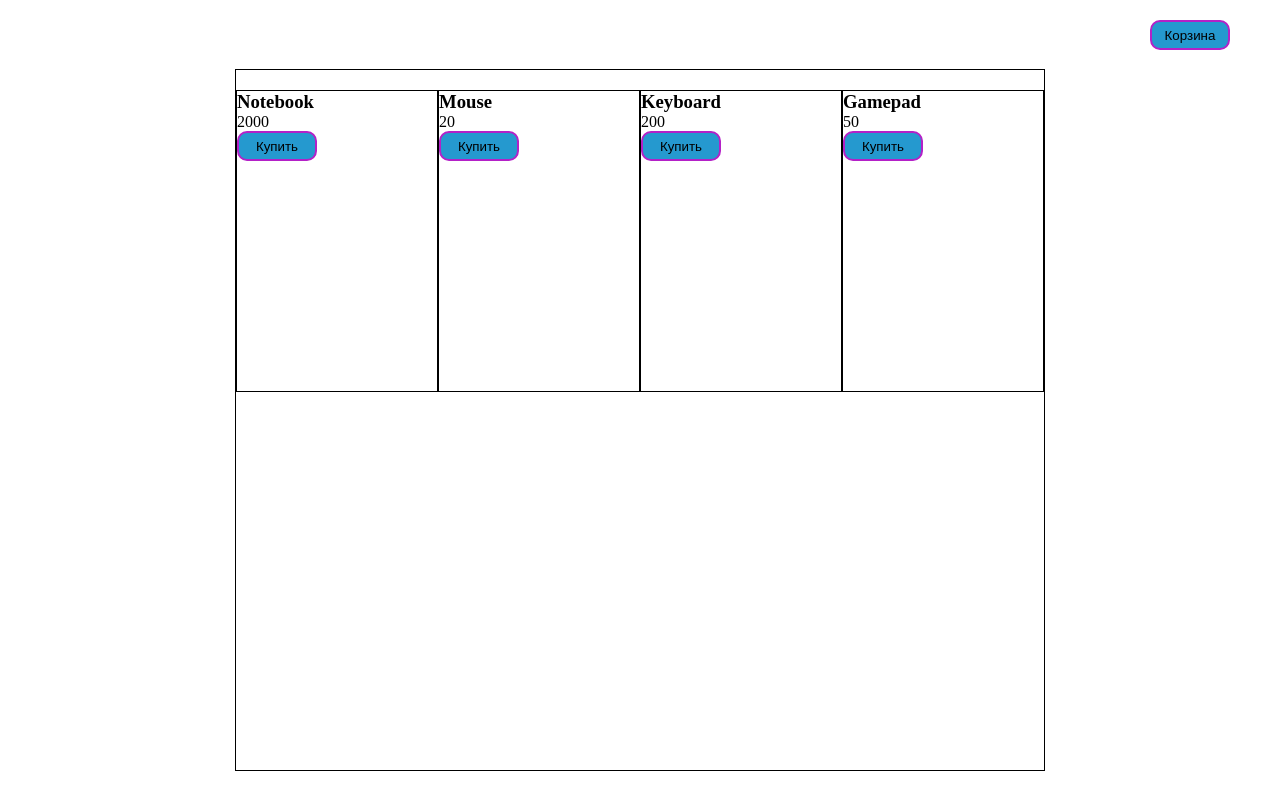
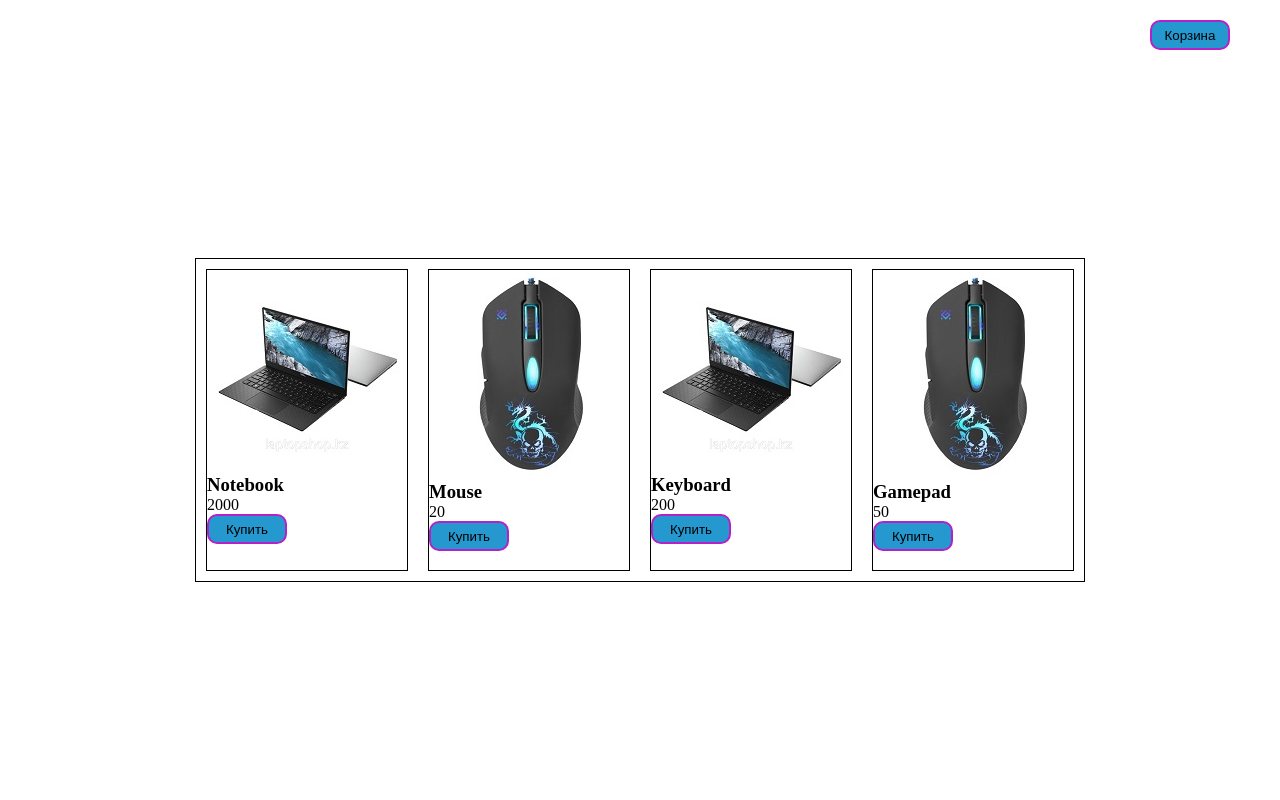
Before and after one commit to derbenevvs/JavaScript---h.w, a plain HTML site: page lesson-1/index.html in a window 1280 px wide. Drawn offline with Linux system fonts and the light colour scheme.

Commit message:
04/10/2021

```diff
--- a/lesson-1/js/main.js
+++ b/lesson-1/js/main.js
@@ -1,21 +1,22 @@
 const products = [
-    { id: 1, title: 'Notebook', price: 2000 },
-    { id: 2, title: 'Mouse', price: 20 },
-    { id: 3, title: 'Keyboard', price: 200 },
-    { id: 4, title: 'Gamepad', price: 50 },
+    { id: 1, title: 'Notebook', price: 2000, img: '2.jpg' },
+    { id: 2, title: 'Mouse', price: 20, img: '1.jpg' },
+    { id: 3, title: 'Keyboard', price: 200, img: '2.jpg' },
+    { id: 4, title: 'Gamepad', price: 50, img: '1.jpg' },
 ];
 //Функция для формирования верстки каждого товара
 //Добавить в выводе изображение
-const renderProduct = (title, price) => {
+const renderProduct = (title, price, img) => {
 
     return `<div class="product-item">
+    <img src=${img} alt="1">
                 <h3>${title}</h3>
                 <p>${price}</p>
                 <button class="buy-btn">Купить</button>
             </div>`
 };
 const renderPage = list => {
-    const productsList = list.map(item => renderProduct(item.title, item.price));
+    const productsList = list.map(item => renderProduct(item.title, item.price, item.img));
     let [a, b, c, d] = productsList;
     document.querySelector('.products').innerHTML = a + b + c + d;
 };
--- a/lesson-1/style.css
+++ b/lesson-1/style.css
@@ -4,7 +4,7 @@
 }
 .contener {
     width: 100%;
-    height: 700px;
+    min-height: 700px;
     display:flex;
     align-items:center;
     justify-content: center;
@@ -14,14 +14,14 @@
     height: 100%;
     border: 1px solid black;
     display:flex;
-    justify-content: center;
+    justify-content:space-around;
     flex-wrap: wrap;
 }
 .product-item{
     width: 200px;
     height: 300px;
     border: 1px solid black;
-    margin-top: 20px;
+    margin: 10px;
 }
 .header-top {
     width: 100%;
```
Also changed, not shown: lesson-1/1.jpg (added), lesson-1/2.jpg (added).
